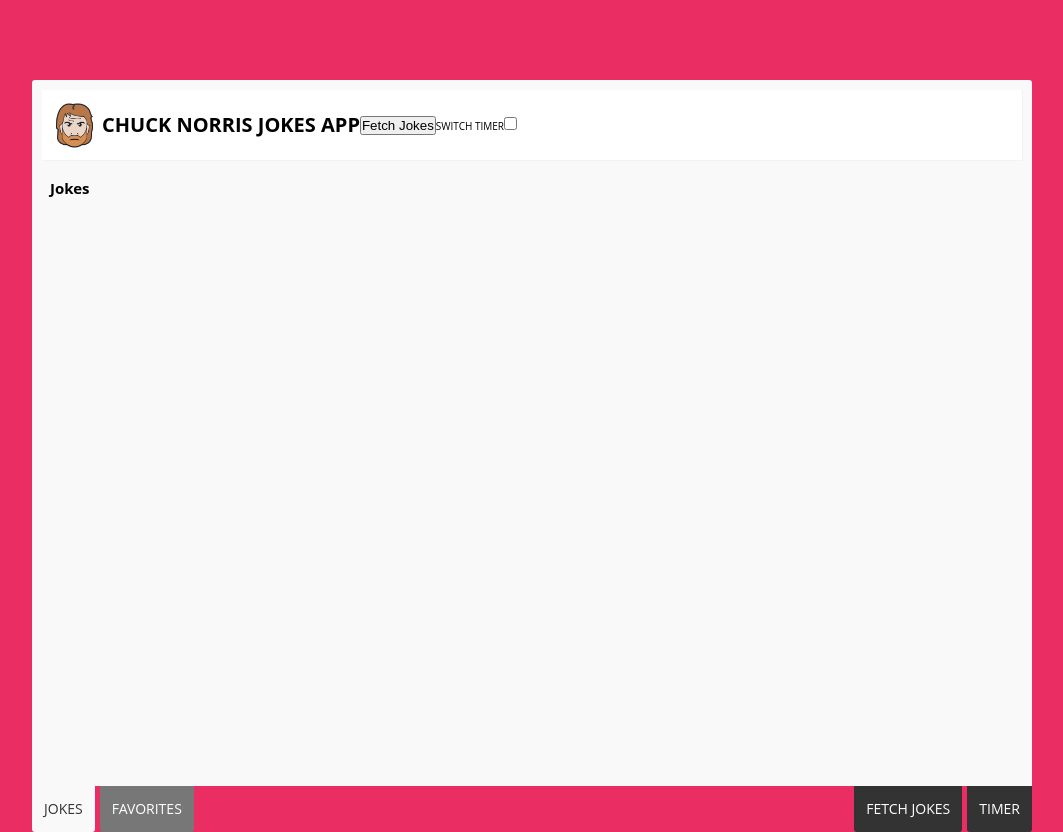
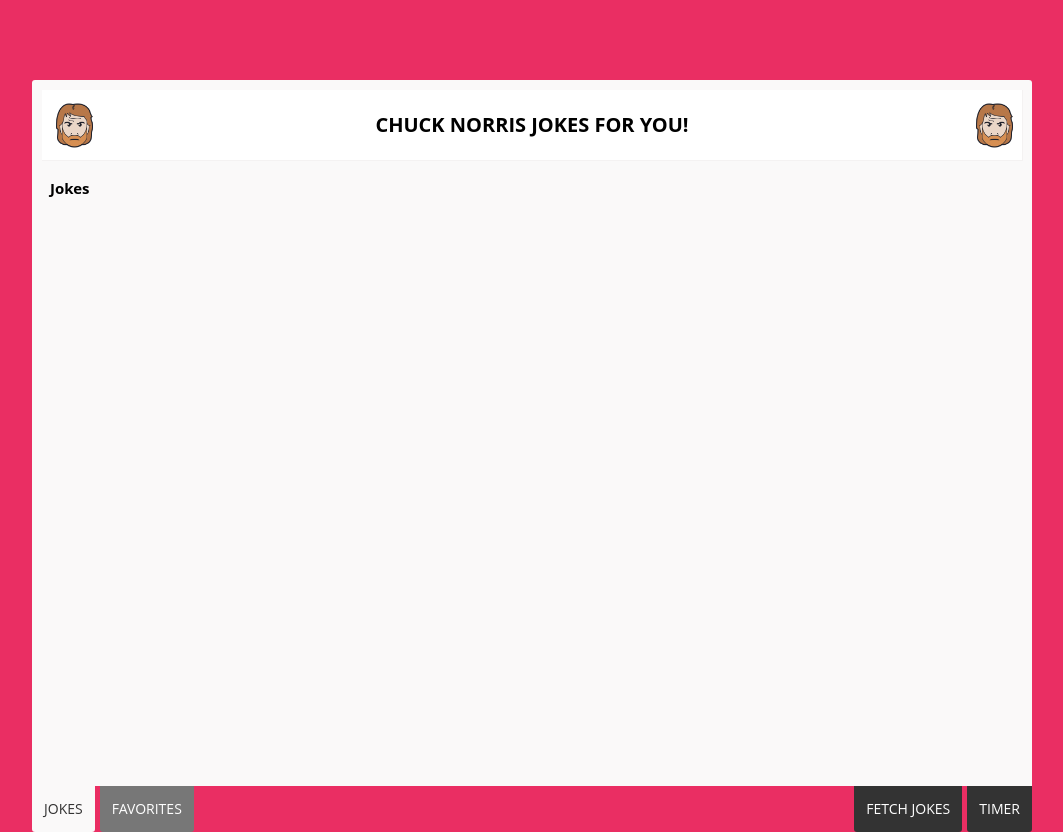
Before and after one commit to mrlnx/ChuckNorrisJokeApp, a React app: page / in a window 1280 px wide. Shown: the whole page, without its empty margins (108-1171 px from the left). Built offline with nearby package versions, Linux system fonts and the light colour scheme.

Commit message:
Removed buttons from header and change styling header

```diff
--- a/src/App.css
+++ b/src/App.css
@@ -39,7 +39,7 @@
     width: 100%;
     height: 7rem;
     background-color: #FFFFFF;
-    justify-content: flex-start;
+    justify-content: space-between;
     align-items: center;
     text-transform: uppercase;
     border-bottom: 1px solid #f4f2f2;
--- a/src/components/Header/Header.tsx
+++ b/src/components/Header/Header.tsx
@@ -1,18 +1,12 @@
 import React from "react";
-import {IHeader} from "./types";
-
-import ToggleButton from "./../ToggleButton/ToggleButton";
-
 import Logo from "./../../assets/logo.png";
 
-const Header: React.FC<IHeader> = ({handleFetchJokes, handleFavoriteJokeTimer}) => {
+const Header: React.FC = () => {
     return (
         <header className="header">
             <img src={Logo} className="logo" />
-            <h1>Chuck Norris Jokes App</h1>
-            <button onClick={() => handleFetchJokes()}>Fetch Jokes</button>
-
-            <ToggleButton handleFavoriteJokeTimer={handleFavoriteJokeTimer} />
+            <h1>Chuck Norris jokes for you!</h1>
+            <img src={Logo} className="logo" />
         </header>
     );
 };
--- a/src/components/Header/types.tsx
+++ /dev/null
@@ -1,4 +0,0 @@
-export interface IHeader {
-    handleFetchJokes: () => void;
-    handleFavoriteJokeTimer: () => void;
-}
```
